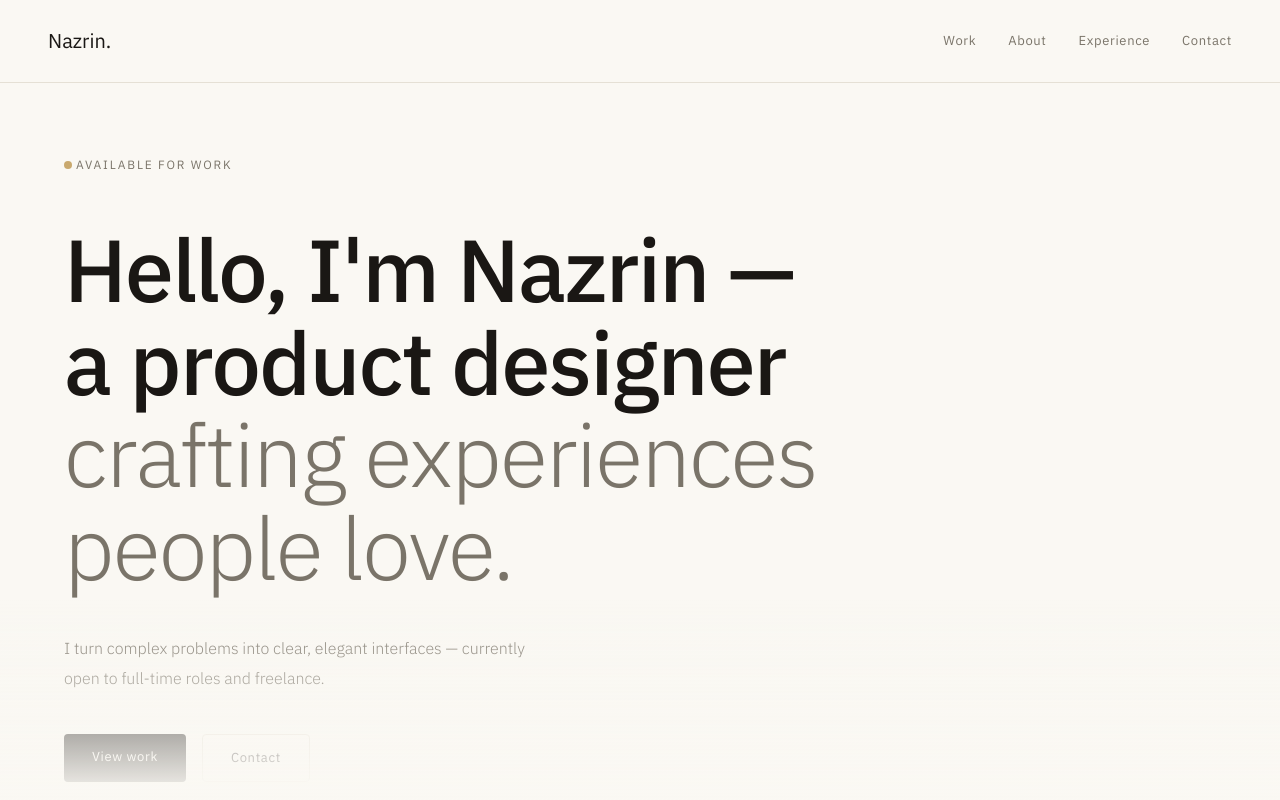
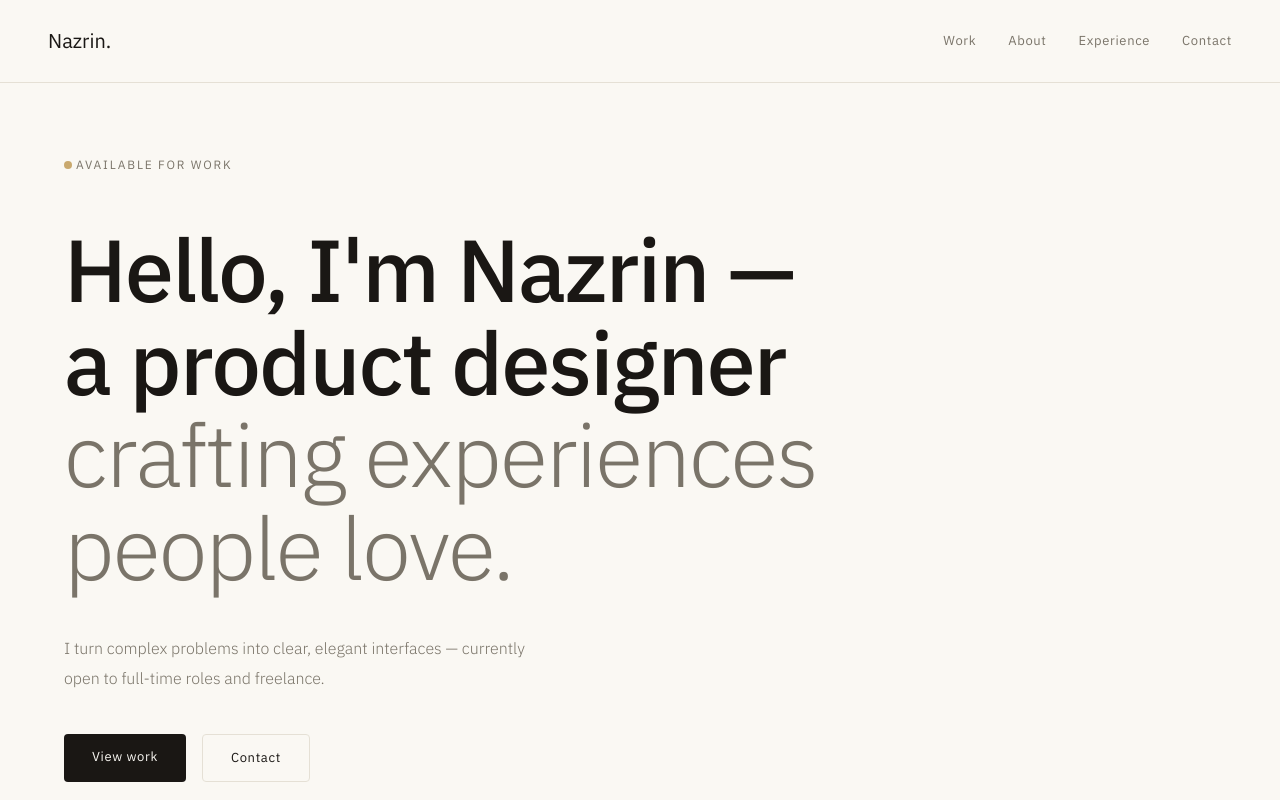
Before and after one commit to NazrinChobanzada/my-portfolio, a Next.js app: page / in a window 1280 px wide. Shown: the top 800 px of the page. Built offline with nearby package versions, Linux system fonts and the light colour scheme.

Commit message:
açıklama

```diff
--- a/app/page.tsx
+++ b/app/page.tsx
@@ -227,16 +227,7 @@ export default function Home() {
         <p style={{ fontSize: '12px', color: 'var(--muted)' }}>Designed with care.</p>
       </footer>
 
-    <div style={{
-        position: 'fixed',
-        bottom: 0,
-        left: 0,
-        right: 0,
-        height: '200px',
-        background: 'linear-gradient(to bottom, transparent, var(--cream))',
-        pointerEvents: 'none',
-        zIndex: 50
-      }} />
+
     </div>
   );
 }
```
